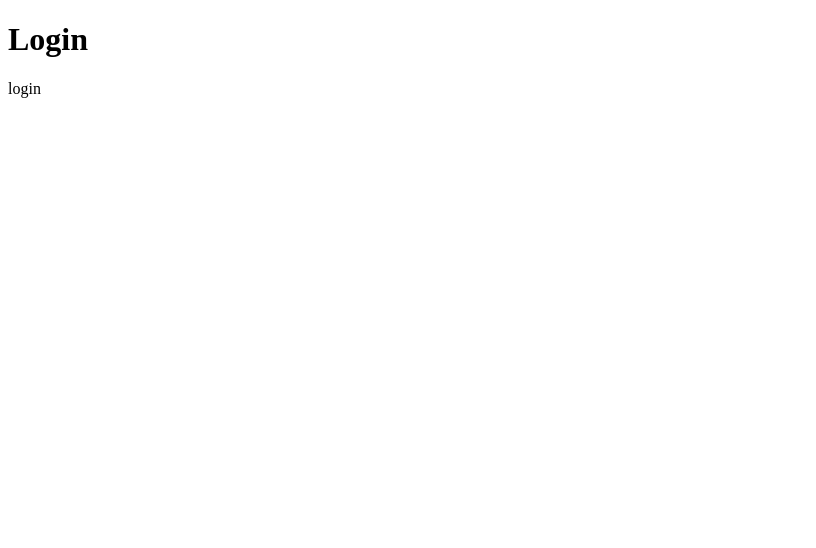
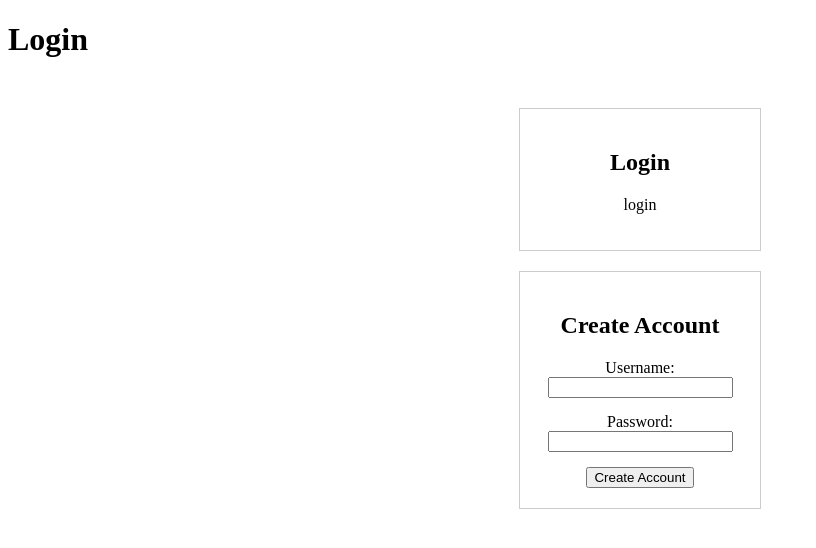
Before and after one commit to fwang02/hacker-news, a Django app: page /news/login/ in a window 1280 px wide. Before the commit the part shown is almost empty. Shown: the top 548 px of the page, without its empty margins (0-816 px from the left). Run offline with Django 5.2, Linux system fonts and the light colour scheme.

Commit message:
implementacion de sign in hecha

```diff
--- a/news/templates/login.html
+++ b/news/templates/login.html
@@ -2,9 +2,47 @@
 <html>
 <head>
     <title>Login</title>
+    <style>
+        .container {
+            display: flex;
+            flex-direction: column;
+            align-items: center;
+            margin-top: 50px;
+        }
+        .block {
+            border: 1px solid #ccc;
+            padding: 20px;
+            width: 200px;
+            text-align: center;
+            margin-bottom: 20px;
+        }
+        .form-group {
+            margin-bottom: 15px;
+        }
+    </style>
 </head>
 <body>
     <h1>Login</h1>
-    <p>login</p>
+    <div class="container">
+        <div class="block">
+            <h2>Login</h2>
+            <p>login</p>
+        </div>
+        <div class="block">
+            <h2>Create Account</h2>
+            <form method="post" action="{% url 'create_account' %}">
+                {% csrf_token %}
+                <div class="form-group">
+                    <label for="username">Username:</label>
+                    <input type="text" id="username" name="username" required>
+                </div>
+                <div class="form-group">
+                    <label for="password">Password:</label>
+                    <input type="password" id="password" name="password" required>
+                </div>
+                <button type="submit">Create Account</button>
+            </form>
+        </div>
+    </div>
 </body>
 </html>
--- a/news/urls.py
+++ b/news/urls.py
@@ -6,4 +6,5 @@ urlpatterns = [
     path('submit/', views.submit, name='submit'),
     path('newest/', views.newest, name='newest'),
     path('login/', views.login, name='login'),
+    path('create_account/', views.create_account, name='create_account'),
 ]
--- a/news/views.py
+++ b/news/views.py
@@ -1,6 +1,8 @@
 from django.shortcuts import render, redirect
 from .models import Submission
 from .forms import SubmissionForm
+from django.contrib.auth.models import User
+from django.contrib.auth import login as auth_login
 
 
 def news(request):
@@ -23,3 +25,15 @@ def submit(request):
 def newest(request):
     submissions = Submission.objects.all().order_by('-created')
     return render(request, 'newest.html', {'submissions': submissions})
+
+
+def create_account(request):
+    if request.method == 'POST':
+        username = request.POST['username']
+        password = request.POST['password']
+        if User.objects.filter(username=username).exists():
+            return render(request, 'create_account.html', {'error': 'That username is taken. Please choose another.'})
+        user = User.objects.create_user(username=username, password=password)
+        auth_login(request, user)
+        return render(request, 'create_account.html', {'success': True})
+    return render(request, 'create_account.html')
```
Also changed, not shown: news/templates/create_account.html (added, +26 -0 lines).
